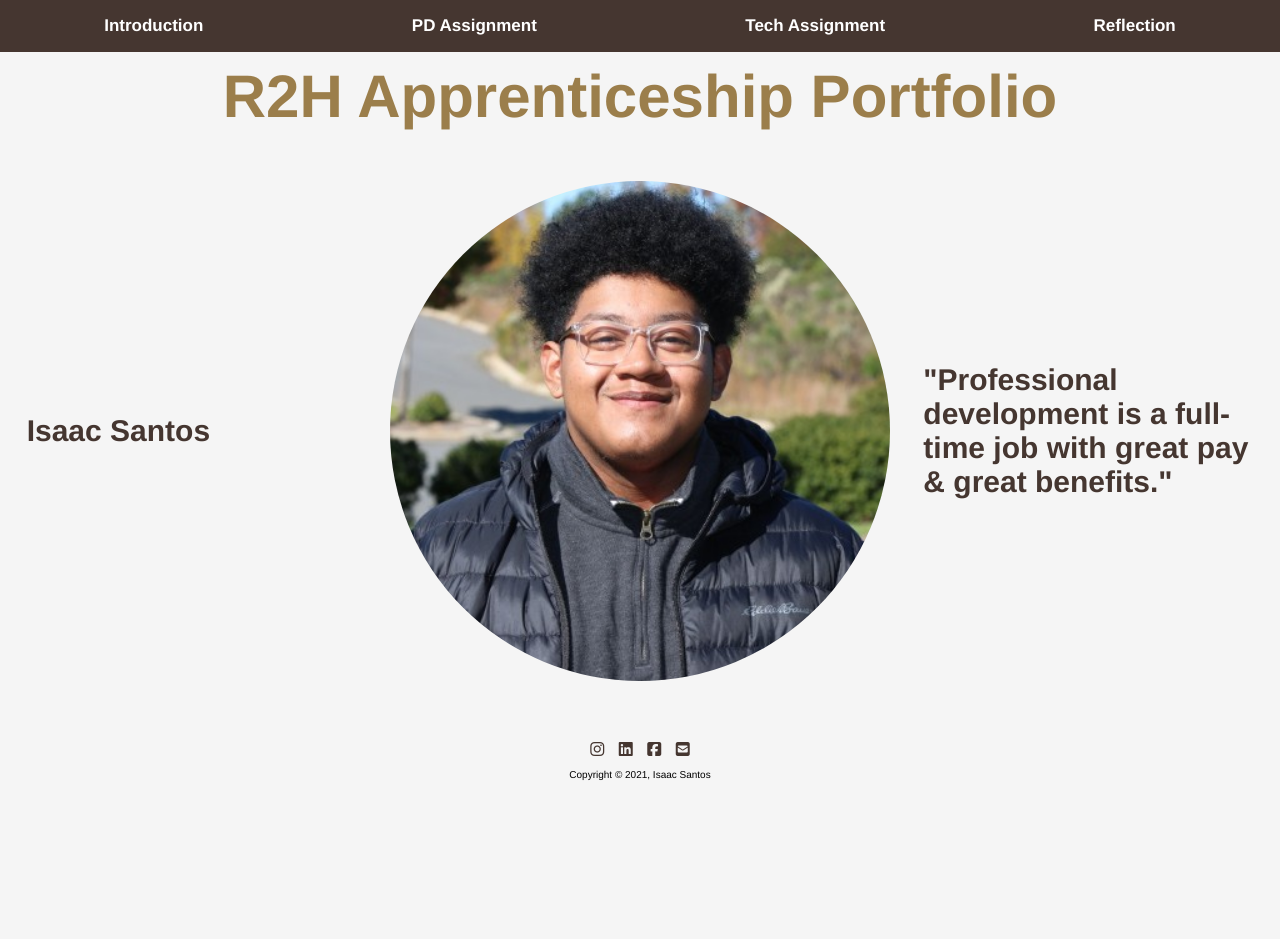
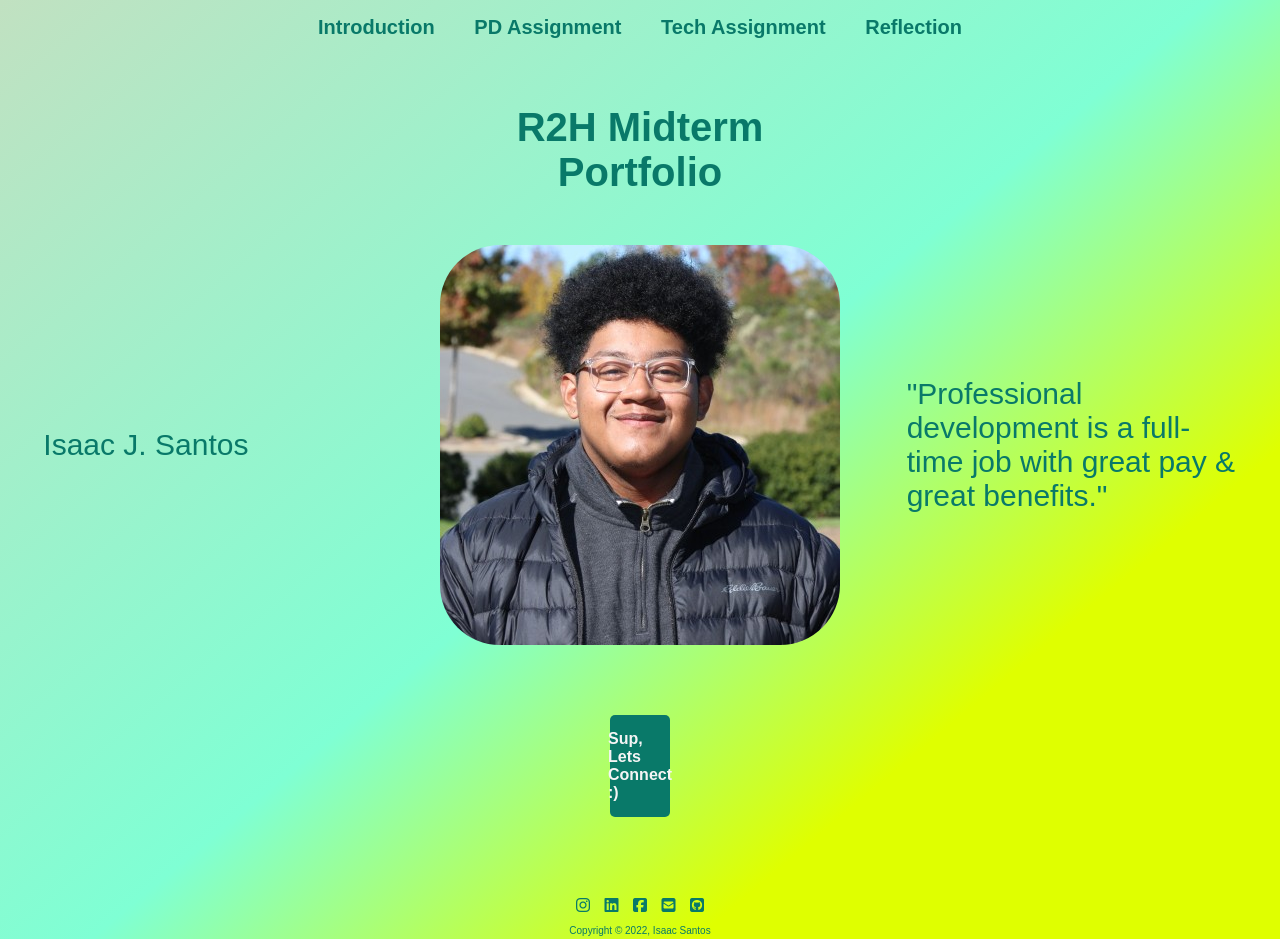
Before and after one commit to Santosisaac13690/Midterm-Portfolio, a plain HTML site: page index.html in a window 1280 px wide. Shown: the top 939 px of the page. Before the commit the page ends 800 px from the top, so only its background shows below. Drawn offline with Linux system fonts and the light colour scheme.

Commit message:
changed the styling

```diff
--- a/index.html
+++ b/index.html
@@ -4,14 +4,18 @@
     <meta charset="UTF-8">
     <meta http-equiv="X-UA-Compatible" content="IE=edge">
     <meta name="viewport" content="width=device-width, initial-scale=1.0">
-    <title>Portfolio Introduction</title>
+    <title>Portfolio | Introduction</title>
     <link rel="stylesheet" href="style.css">
     <link rel="stylesheet" href="https://use.fontawesome.com/releases/v5.7.2/css/all.css" integrity="sha384-fnmOCqbTlWIlj8LyTjo7mOUStjsKC4pOpQbqyi7RrhN7udi9RwhKkMHpvLbHG9Sr" crossorigin="anonymous">
+    <link rel="preconnect" href="https://fonts.googleapis.com">
+    <link rel="preconnect" href="https://fonts.gstatic.com" crossorigin>
+    <link href="https://fonts.googleapis.com/css2?family=Sora:wght@500&display=swap" rel="stylesheet">
+    <link rel="icon" type="img/png" href="imgVid/address-book-regular.svg">
 </head>
 <body>
     <nav>
         <ul>
-          <li><a href="./index.html" class="hover"><b>Introduction</b></a></li>
+          <li><a href="#" class="hover"><b>Introduction</b></a></li>
           <li><a href="./pd.html" class="hover"><b>PD Assignment</b></a></li>
           <li><a href="./tech.html" class="hover"><b>Tech Assignment</b></a></li>
           <li><a href="./reflection.html" class="hover"><b>Reflection</b></a></li>
@@ -19,14 +23,15 @@
     </nav>
 
     <section>
-        <h3 class="title">R2H Apprenticeship Portfolio</h3>
+        <h3 class="title hover">R2H Midterm Portfolio</h3>
 
         <div class="introFlex">
-            <h2 class="aside">Isaac Santos</h2>
-            <img src="imgVid/picOfMe.jpeg" alt="Isaac Santos Photo" class="slider-image">
-            <h2 class="aside">"Professional development is a full-time job with great pay & great benefits."</h2>
+            <p class="aside">Isaac J. Santos</p>
+            <img src="imgVid/picOfMe.jpeg" alt="Isaac Santos Photo">
+            <p class="aside">"Professional development is a full-time job with great pay & great benefits."</p>
         </div>
 
+        <a href="https://www.linkedin.com/in/isaac-santos-alvarado/" target="_blank" rel="noopener" aria-label="Connect Button"><b>Sup, Lets Connect :)</b></a>
     </section>
 
 
@@ -36,8 +41,9 @@
           <li><a href="https://www.linkedin.com/in/isaac-santos-alvarado/" target="_blank" class="linkedin" rel="noopener" aria-label="linkedin"><i class="fab fa-linkedin"></i></a></li>
           <li><a href="https://www.facebook.com/santosjisaac/" target="_blank" class="facebook" rel="noopener" aria-label="facebook"><i class="fab fa-facebook-square"></i></a></li>
           <li><a href="mailto:santosisaac13690@gmail.com" target="_blank" class="email" rel="noopener" aria-label="email"><i class="fas fa-envelope-square"></i></a></li>
+          <li><a href="https://github.com/Santosisaac13690" target="_blank" class="github" rel="noopener" aria-label="github"><i class="fab fa-github-square"></i></a></li>
         </ul>
-        <p class="copyright">Copyright &copy; 2021, Isaac Santos</p>
+        <p class="copyright">Copyright &copy; 2022, Isaac Santos</p>
     </footer>
 
     <script src="https://kit.fontawesome.com/cea5c49151.js" crossorigin="anonymous"></script>
--- a/style.css
+++ b/style.css
@@ -1,13 +1,14 @@
-*{
+* {
     margin: 0px;
     padding: 0px;
     box-sizing: border-box;
 }
-body{
+body {
   margin: 0;
-  font-family: "Helvetica Neue",Helvetica,Arial,sans-serif;
+  font-family: 'Poppins', sans-serif;
   font-weight: 100;
-  background: whitesmoke;
+  background-image: linear-gradient(140deg, #C1E1C1 0%, #7FFFD4 50%, #DFFF00 75%);
+  /* background-color: #ECFFDC; */
   width: 100%;
 }
 
@@ -16,19 +17,21 @@ body{
 nav ul {
   list-style-type: none;
   overflow: hidden;
-  background-color: #453630;
+  background-color: hsla(93, 100%, 93%, 0);
   display: flex;
   flex-direction: row;
   flex-wrap: nowrap;
-  justify-content: space-around;
+  justify-content: space-between;
   align-items: center;
   align-content: center;
+  margin-left: 300px;
+  margin-right: 300px;
 }
 
 nav li a {
   display: block;
-  color: #fff;
-  font-size: 17px;
+  color: #097969;
+  font-size: 20px;
   text-align: center;
   padding: 16px 18px;
   text-decoration: none;
@@ -36,7 +39,8 @@ nav li a {
 
 .hover:hover {
   transition: 1s;
-  opacity: 40%;
+  opacity: 80%;
+  color: #E4D00A
 }
 
   /* footer css*/
@@ -56,6 +60,7 @@ footer .copyright {
   justify-content: center;
   font-size: 10px;
   margin-top: 10px;
+  color: #097969;
 }
 
 footer ul {
@@ -72,28 +77,33 @@ footer ul li {
 }
 
 footer ul li a {
-  color: #453630;
+  color: #097969;
 }
 
 footer ul li a:hover {
   transition: 1s;
-  opacity: 40%;
-  color: #9B7E4B;
+  opacity: 80%;
+  color: #E4D00A;
 }
 
 /* introduction page */
 
 .title {
+    margin: 40px 450px 20px 450px;
     padding: 10px;
-    color: #9B7E4B;
+    color: #097969;
     text-align: center;
-    font-size: 60px;
+    font-size: 40px;
 }
 
 .introFlex img {
-    width: 500px;
-    height: 500px;
-    border-radius: 60%;
+    width: 400px;
+    height: 400px;
+    border-radius: 15%;
+}
+
+img:hover {
+  opacity: 90%;
 }
 
 .introFlex {
@@ -104,34 +114,15 @@ footer ul li a:hover {
     align-items: center;
 }
 
-.aside{
+.aside {
     margin: 10px;
     padding: 10px;
     width: 350px;
-    color: #453630;
+    color: #097969;
     font-size: 30px;
 }
 
-.slider-image:hover {
-    animation: shake 0.5s;
-    animation-iteration-count: infinite;
-}
-
-@keyframes shake {
-    0% { transform: translate(1px, 1px) rotate(0deg); }
-    10% { transform: translate(-1px, -2px) rotate(-1deg); }
-    20% { transform: translate(-3px, 0px) rotate(1deg); }
-    30% { transform: translate(3px, 2px) rotate(0deg); }
-    40% { transform: translate(1px, -1px) rotate(1deg); }
-    50% { transform: translate(-1px, 2px) rotate(-1deg); }
-    60% { transform: translate(-3px, 1px) rotate(0deg); }
-    70% { transform: translate(3px, 1px) rotate(-1deg); }
-    80% { transform: translate(-1px, -1px) rotate(1deg); }
-    90% { transform: translate(1px, 2px) rotate(0deg); }
-    100% { transform: translate(1px, -2px) rotate(-1deg); }
-}
-
-/* PD Assignments */
+/* PD assignments page */
 
 .speechFlex {
     margin: 10px;
@@ -143,25 +134,25 @@ footer ul li a:hover {
 }
 
 .speechFlex p {
-    width: 620px;
+    width: 574.23px;
     font-size: 30px;
-    color: #453630;
+    color: #097969;
     font-weight: 300;
 }
 
-/* Tech page */
+/* Tech assignment page */
 
-.techCSS{
+.techCSS {
   display: flex;
   flex-direction: column;
 
 }
 
-iframe{
+iframe {
     width: 75%;
     height: 500px;
     margin-left: 12.5%;
-    border: 5px solid #9B7E4B;
+    border: 5px solid #097969;
     border-radius: 20px;
 }
 
@@ -173,13 +164,13 @@ iframe{
     text-align: center;
     margin: 25px 170px 0px 170px;
     font-size: 30px;
-    color: #453630;
+    color: #097969;
     font-weight: 300;
 }
 
-/* Reflections */
+/* Reflections page */
 
-.pathIMG img{
+.pathIMG img {
   width: 300px;
   height: 300px;
   border-radius: 50%;
@@ -191,3 +182,22 @@ iframe{
   justify-content: center;
   align-content: center;
 }
+
+/* buttons */
+section a {
+  display: flex;
+  align-items: center;
+  justify-content: center;
+  margin: 70px 610px 60px 610px;
+  padding: 15px 0px;
+  background-color: #097969;
+  text-decoration: none;
+  color: whitesmoke;
+  border-radius: 5px;
+}
+
+section a:hover {
+  transition: 1s;
+  opacity: 80%;
+  background-color: #E4D00A;
+}
```
Also changed, not shown: pd.html (+14 -7 lines), reflection.html (+15 -10 lines), tech.html (+18 -10 lines), imgVid/address-book-regular.svg (added), 1 other file.
